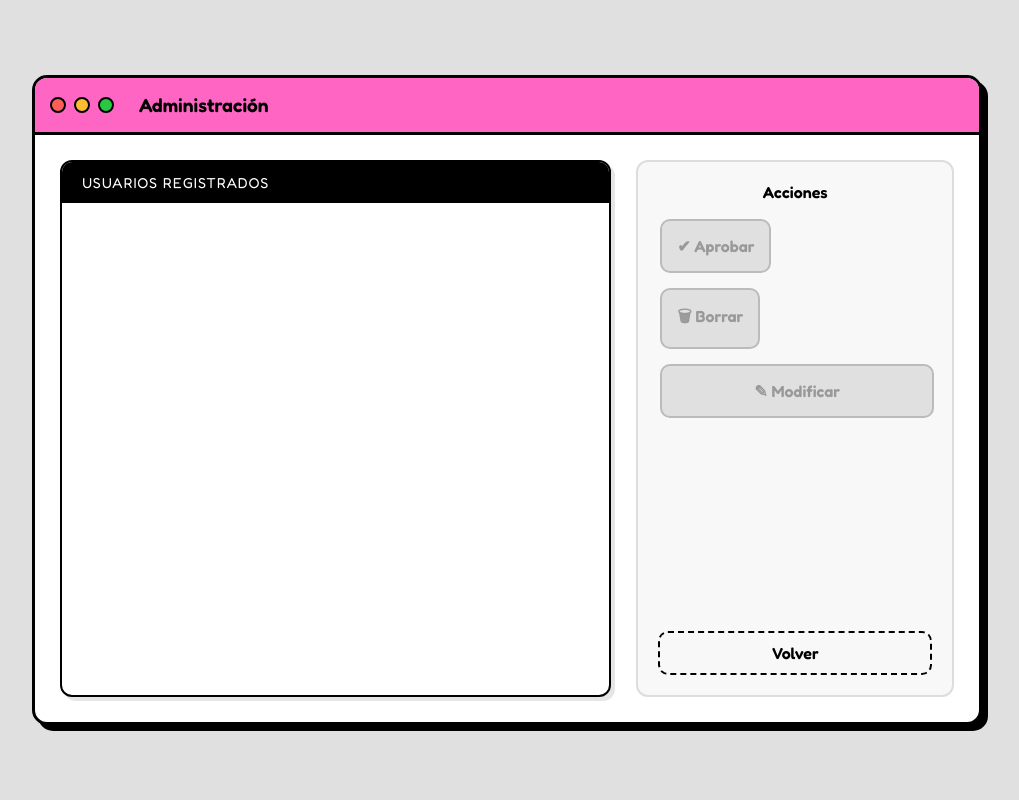
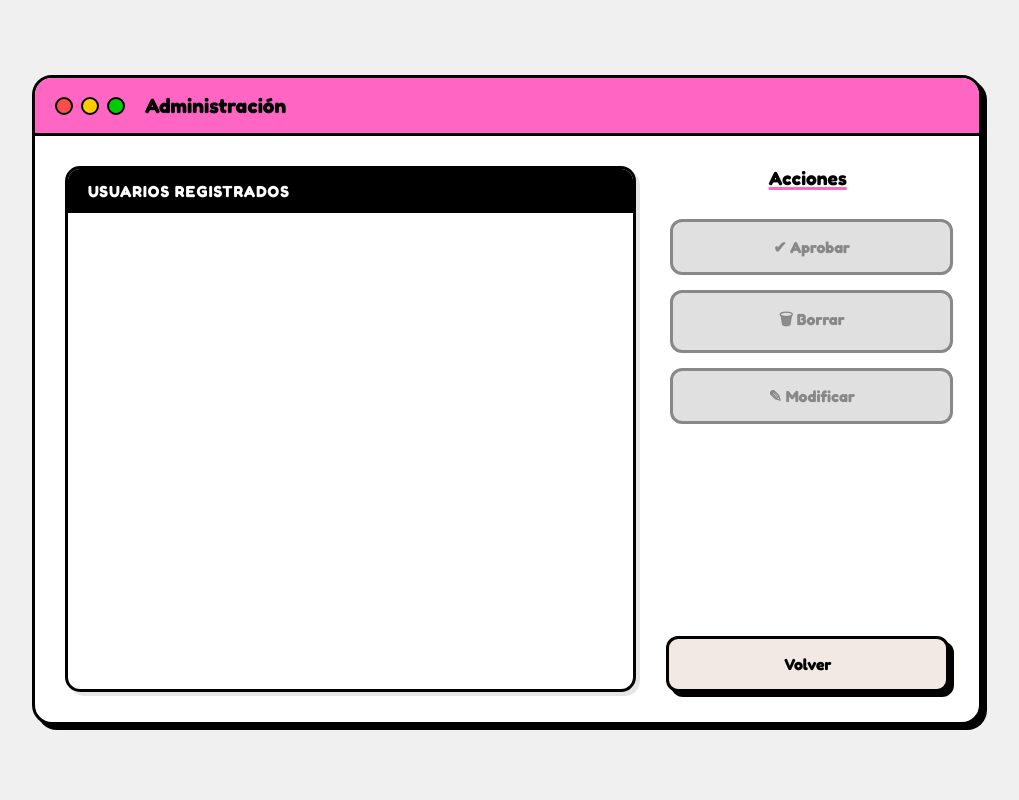
Before and after one commit to X-Liviu/pokedex-ADSI-GILLMT, a Flask app: page /ver_lista_usuarios in a window 1280 px wide. Shown: the whole page, without its empty margins (133-1152 px from the left). Run offline with Flask 3, Linux system fonts and the light colour scheme.

Commit message:
html bonito

```diff
--- a/app/templates/ver_lista_usuarios.html
+++ b/app/templates/ver_lista_usuarios.html
@@ -4,19 +4,20 @@
     <meta charset="UTF-8">
     <title>Panel Admin - Lista de Usuarios</title>
     <style>
-        @import url('https://fonts.googleapis.com/css2?family=Fredoka:wght@400;600&display=swap');
+        @import url('https://fonts.googleapis.com/css2?family=Fredoka:wght@400;600;700&display=swap');
 
         :root {
-            --bg-color: #e0e0e0;
+            --bg-color: #f0f0f0;
             --window-bg: #ffffff;
-            --header-bg: #ff66c4; /* Rosa base */
+            --header-bg: #ff66c4; /* Rosa Marcodex */
+            --cream: #f2e9e4;     /* Color crema para botones */
             --border: 3px solid #000;
-            --shadow: 6px 6px 0px #000;
+            --shadow: 5px 5px 0px #000;
 
             /* Colores de Roles */
-            --role-noverif: #ff4d4d; /* Rojo fuerte */
-            --role-verif: #4dff88;   /* Verde menta */
-            --role-admin: #66ccff;   /* Azul cielo */
+            --role-noverif: #ff4d4d;
+            --role-verif: #00cc00;
+            --role-admin: #3399ff;
         }
 
         * { box-sizing: border-box; margin: 0; padding: 0; }
@@ -37,7 +38,7 @@
             height: 650px;
             background: var(--window-bg);
             border: var(--border);
-            border-radius: 15px;
+            border-radius: 20px;
             display: flex;
             flex-direction: column;
             overflow: hidden;
@@ -47,24 +48,24 @@
         /* --- CABECERA --- */
         .window-header {
             background: var(--header-bg);
-            padding: 15px;
+            padding: 15px 20px;
             border-bottom: var(--border);
             display: flex;
             align-items: center;
             gap: 15px;
         }
         .dots { display: flex; gap: 8px; }
-        .dot { width: 16px; height: 16px; border-radius: 50%; border: 2px solid black; }
-        .red { background: #ff5f57; } .yellow { background: #febc2e; } .green { background: #28c840; }
+        .dot { width: 18px; height: 18px; border-radius: 50%; border: 2px solid black; }
+        .red { background: #ff4d4d; } .yellow { background: #ffcc00; } .green { background: #00cc00; }
 
-        .title { font-weight: 600; font-size: 1.2rem; margin-left: 10px; }
+        .title { font-weight: 700; font-size: 1.3rem; margin-left: 5px; color: black; }
 
         /* --- CUERPO --- */
         .window-body {
             display: flex;
             flex: 1;
-            padding: 25px;
-            gap: 25px;
+            padding: 30px;
+            gap: 30px;
             overflow: hidden;
         }
 
@@ -73,8 +74,8 @@
             flex: 2;
             display: flex;
             flex-direction: column;
-            border: 2px solid black;
-            border-radius: 12px;
+            border: var(--border);
+            border-radius: 15px;
             background: #fff;
             overflow: hidden;
             box-shadow: 4px 4px 0px rgba(0,0,0,0.1);
@@ -84,7 +85,8 @@
             background: black;
             color: white;
             padding: 12px 20px;
-            font-size: 0.9rem;
+            font-weight: bold;
+            font-size: 1rem;
             text-transform: uppercase;
             letter-spacing: 1px;
         }
@@ -92,124 +94,140 @@
         .user-list {
             list-style: none;
             overflow-y: auto;
-            padding: 10px;
+            padding: 15px;
             flex: 1;
             display: flex;
             flex-direction: column;
-            gap: 8px;
+            gap: 10px;
         }
 
-        /* Scrollbar */
+        /* Scrollbar personalizado */
         .user-list::-webkit-scrollbar { width: 14px; }
         .user-list::-webkit-scrollbar-track { background: #f0f0f0; border-left: 2px solid black; }
         .user-list::-webkit-scrollbar-thumb { background: var(--header-bg); border: 2px solid black; border-radius: 10px; }
+        .user-list::-webkit-scrollbar-thumb:hover { background: #ff3399; }
 
-        /* --- ITEM USUARIO (TARJETA) --- */
+        /* --- ITEM USUARIO --- */
         .user-item {
             display: flex;
             justify-content: space-between;
             align-items: center;
             padding: 12px 15px;
-            border: 2px solid #ddd;
-            border-radius: 8px;
+            border: 2px solid #ccc; /* Borde suave por defecto */
+            border-radius: 12px;
             cursor: pointer;
             transition: all 0.1s;
-            background: #fafafa;
+            background: #f9f9f9;
         }
 
         .user-item:hover {
-            border-color: black;
-            background: #fff0f5; /* Rosa muy clarito */
+            border: 2px solid black;
+            background: #ffe6f2; /* Rosa muy suave */
+            transform: translateX(3px);
         }
 
         /* ESTADO SELECCIONADO */
         .user-item.selected {
-            background: #fff7cc; /* Amarillo pálido */
+            background: #fffbe6; /* Crema amarillento */
             border: 2px solid black;
-            box-shadow: 3px 3px 0px black;
+            box-shadow: 4px 4px 0px black;
             transform: translate(-2px, -2px);
         }
 
         .u-info { display: flex; flex-direction: column; }
-        .u-realname { font-size: 1.1rem; color: #555; }
+        .u-realname { font-size: 1.1rem; color: #444; }
         .u-username {
             font-size: 1rem;
-            font-weight: 800; /* Negrita fuerte */
+            font-weight: 800;
             color: black;
         }
 
         /* --- BADGES DE ROL --- */
         .role-badge {
-            font-size: 0.75rem;
-            padding: 4px 10px;
+            font-size: 0.8rem;
+            padding: 5px 12px;
             border-radius: 20px;
             border: 2px solid black;
             font-weight: bold;
             text-transform: uppercase;
-            box-shadow: 2px 2px 0px rgba(0,0,0,0.2);
+            box-shadow: 2px 2px 0px rgba(0,0,0,0.15);
+            color: white; /* Texto blanco por defecto */
         }
 
-        .role-noverif { background-color: var(--role-noverif); color: white; }
-        .role-verif { background-color: var(--role-verif); color: black; }
+        .role-noverif { background-color: var(--role-noverif); }
+        .role-verif { background-color: var(--role-verif); color: black; } /* Texto negro para contraste */
         .role-admin { background-color: var(--role-admin); color: black; }
 
-        /* --- BOTONES (DERECHA) --- */
+        /* --- PANEL DERECHO (BOTONES) --- */
         .actions-panel {
             flex: 1;
             display: flex;
             flex-direction: column;
             gap: 15px;
-            justify-content: center;
-            background: #f8f8f8;
-            padding: 20px;
-            border-radius: 12px;
-            border: 2px solid #ddd;
+            justify-content: flex-start;
         }
 
-        .action-btn {
+        .section-title {
+            text-align: center;
+            font-weight: bold;
+            font-size: 1.2rem;
+            margin-bottom: 10px;
+            text-decoration: underline;
+            text-decoration-thickness: 3px;
+            text-decoration-color: var(--header-bg);
+        }
+
+        /* ESTILOS COMUNES DE BOTÓN */
+        .retro-btn {
+            width: 100%;
             padding: 15px;
             font-family: 'Fredoka', sans-serif;
-            font-weight: 600;
+            font-weight: 700;
             font-size: 1rem;
-            border: 2px solid black;
-            border-radius: 10px;
-            background: white;
+            border: var(--border);
+            border-radius: 12px;
             cursor: pointer;
-            box-shadow: 4px 4px 0px black;
+            box-shadow: var(--shadow);
             transition: all 0.1s;
+            text-align: center;
+            text-decoration: none;
+            display: block;
+            color: black;
+            position: relative;
         }
 
-        .action-btn:active { transform: translate(2px, 2px); box-shadow: 2px 2px 0px black; }
+        .retro-btn:active:not(:disabled) {
+            transform: translate(4px, 4px);
+            box-shadow: 1px 1px 0px black;
+        }
 
-        .action-btn:disabled {
+        .retro-btn:disabled {
             background: #e0e0e0;
-            color: #999;
-            border-color: #bbb;
+            color: #888;
+            border-color: #888;
             box-shadow: none;
             cursor: not-allowed;
-            transform: translate(2px, 2px);
+            transform: translate(4px, 4px);
         }
 
-        .btn-approve { background: #ccffcc; }
-        .btn-approve:not(:disabled):hover { background: #99ff99; }
+        /* Colores específicos */
+        .btn-approve { background: #b3ffb3; } /* Verde suave */
+        .btn-approve:not(:disabled):hover { background: #00cc00; }
 
-        .btn-delete { background: #ffcccc; }
-        .btn-delete:not(:disabled):hover { background: #ff9999; }
+        .btn-delete { background: #ffb3b3; } /* Rojo suave */
+        .btn-delete:not(:disabled):hover { background: #ff4d4d; }
 
-        .btn-modify { background: #ffffcc; }
-        .btn-modify:not(:disabled):hover { background: #ffff99; }
+        .btn-modify { background: #ffffb3; } /* Amarillo suave */
+        .btn-modify:not(:disabled):hover { background: #ffcc00; }
 
+        /* BOTÓN VOLVER (Ahora igual que los otros) */
         .btn-back {
-            margin-top: auto;
-            text-align: center;
-            text-decoration: none;
-            color: black;
-            font-weight: bold;
-            padding: 10px;
-            border: 2px dashed black;
-            border-radius: 10px;
+            margin-top: auto; /* Lo empuja al fondo */
+            background: var(--cream);
         }
-        .btn-back:hover { background: #eee; }
+        .btn-back:hover {
+            background: #fff;
+        }
 
     </style>
 </head>
@@ -252,19 +270,19 @@
             </div>
 
             <div class="actions-panel">
-                <p style="text-align: center; font-weight: bold;">Acciones</p>
+                <div class="section-title">Acciones</div>
 
                 <form id="formAprobar" method="POST">
-                    <button id="btnAprobar" class="action-btn btn-approve" disabled>✔ Aprobar</button>
+                    <button id="btnAprobar" class="retro-btn btn-approve" disabled>✔ Aprobar</button>
                 </form>
 
                 <form id="formBorrar" method="POST">
-                    <button id="btnBorrar" class="action-btn btn-delete" disabled>🗑 Borrar</button>
+                    <button id="btnBorrar" class="retro-btn btn-delete" disabled>🗑 Borrar</button>
                 </form>
 
-                <button id="btnModificar" class="action-btn btn-modify" disabled onclick="irAModificar()">✎ Modificar</button>
+                <button id="btnModificar" class="retro-btn btn-modify" disabled onclick="irAModificar()">✎ Modificar</button>
 
-                <a href="/" class="btn-back">Volver</a>            </div>
+<a href="/" class="retro-btn btn-back">Volver</a>            </div>
 
         </div>
     </div>
@@ -279,45 +297,32 @@
             const formAprobar = document.getElementById('formAprobar');
             const formBorrar = document.getElementById('formBorrar');
 
-            // --- 1. LÓGICA DE DESELECCIÓN ---
-            // Si hacemos clic en el mismo usuario que ya está seleccionado...
+            // --- DESELECCIÓN ---
             if (usuarioSeleccionadoId === id) {
-                // Quitamos el estilo
                 elemento.classList.remove('selected');
-                // Reseteamos la variable
                 usuarioSeleccionadoId = null;
-
-                // Desactivamos
                 btnAprobar.disabled = true;
                 btnBorrar.disabled = true;
                 btnModificar.disabled = true;
-
-                // Limpiamos los formularios
                 formAprobar.action = "";
                 formBorrar.action = "";
-
-                // Salimos de la función aquí
                 return;
             }
 
-            // --- 2. LÓGICA DE SELECCIÓN NUEVA ---
-
-            // Limpiamos cualquier otra selección anterior
+            // --- SELECCIÓN NUEVA ---
             document.querySelectorAll('.user-item').forEach(i => i.classList.remove('selected'));
-
-            // Marcamos el nuevo
             usuarioSeleccionadoId = id;
             elemento.classList.add('selected');
 
-            // Actualizamos rutas (Usando los nombres correctos de tu controller)
+            // Rutas Flask
             formAprobar.action = "{{ url_for('ver_lista_usuarios.aprobar_usuario', pNomUsuario='') }}" + id;
             formBorrar.action = "{{ url_for('ver_lista_usuarios.borrar_usuario', pNomUsuario='') }}" + id;
 
-            // Habilitamos botones generales
+            // Botones
             btnBorrar.disabled = false;
             btnModificar.disabled = false;
 
-            // Lógica solo para NOVERIF
+            // Lógica NOVERIF
             if (rol === 'NOVERIF') {
                 btnAprobar.disabled = false;
                 btnAprobar.innerHTML = "✔ Aprobar Cuenta";
@@ -329,7 +334,6 @@
 
         function irAModificar() {
             if (usuarioSeleccionadoId) {
-                // Ruta corregida según tu código Python
                 window.location.href = "{{ url_for('ver_lista_usuarios.formulario_modificar_admin', pNomUsuario='') }}" + usuarioSeleccionadoId;
             }
         }
```
